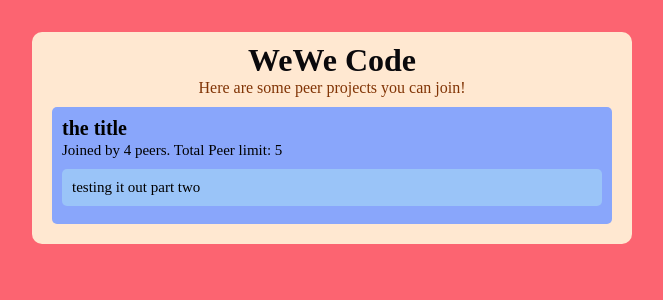
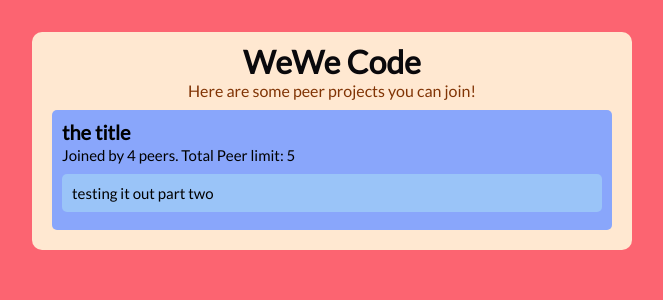
Before and after one commit to duttar18/wewecode, a Flask app: page / in a window 1280 px wide. Shown: the top 300 px of the page, without its empty margins (308-971 px from the left). Run offline with Flask 2, Linux system fonts and the light colour scheme; data comes from the database, SQL or seed files in the repository.

Commit message:
font change

```diff
--- a/static/css/style.css
+++ b/static/css/style.css
@@ -18,11 +18,13 @@ body{
     text-align: center;
     margin: 0px 0px 0px 0px;
     color: #0A090C;
+    font-family: 'Lato', sans-serif;
 }
 .titleBar p {
     text-align: center;
     margin: 0px 0px 0px 0px;
     color: #813405;
+    font-family: 'Lato', sans-serif;
 }
 a{
     color:inherit;
@@ -38,10 +40,12 @@ a{
 .projTitle {
     font-size: 20px;
     font-weight: bold;
+    font-family: 'Lato', sans-serif;
 }
 .joinedDesc{
     font-size: 15px;
     margin: 2px 0px 10px 0px;
+    font-family: 'Lato', sans-serif;
 }
 .desc{
     font-size: 15px;
@@ -49,4 +53,5 @@ a{
     border-radius:5px;
     padding: 10px 10px 10px 10px;
     margin: 0px auto 0px auto;
+    font-family: 'Lato', sans-serif;
 }
--- a/templates/index.html
+++ b/templates/index.html
@@ -6,6 +6,7 @@
   <meta name="viewport" content="width=device-width, initial-scale=1.0">
   <meta http-equiv="X-UA-Compatible" content="ie=edge">
   <link href="/static/css/style.css" rel="stylesheet" type="text/css" />
+  <link href="https://fonts.googleapis.com/css2?family=Lato&display=swap" rel="stylesheet">
   <title>WeWeCode</title>
 </head>
 
```
